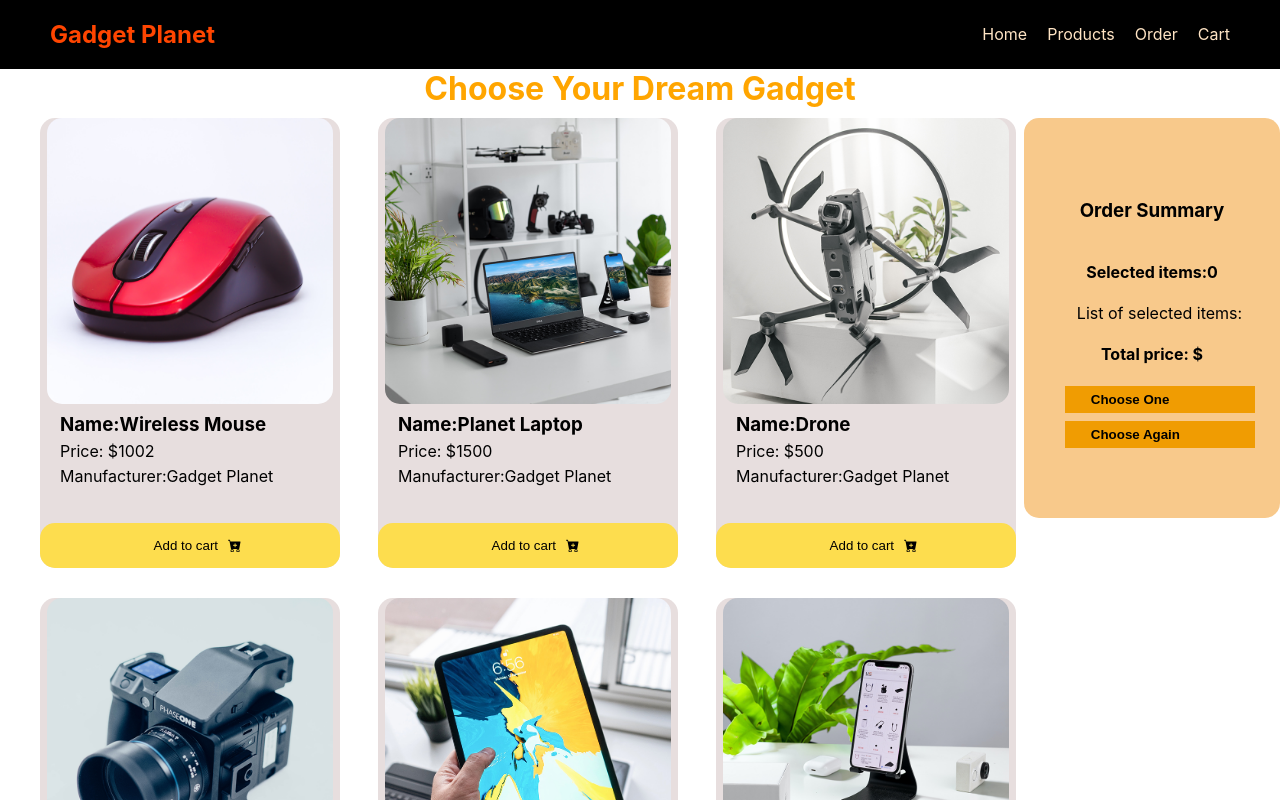
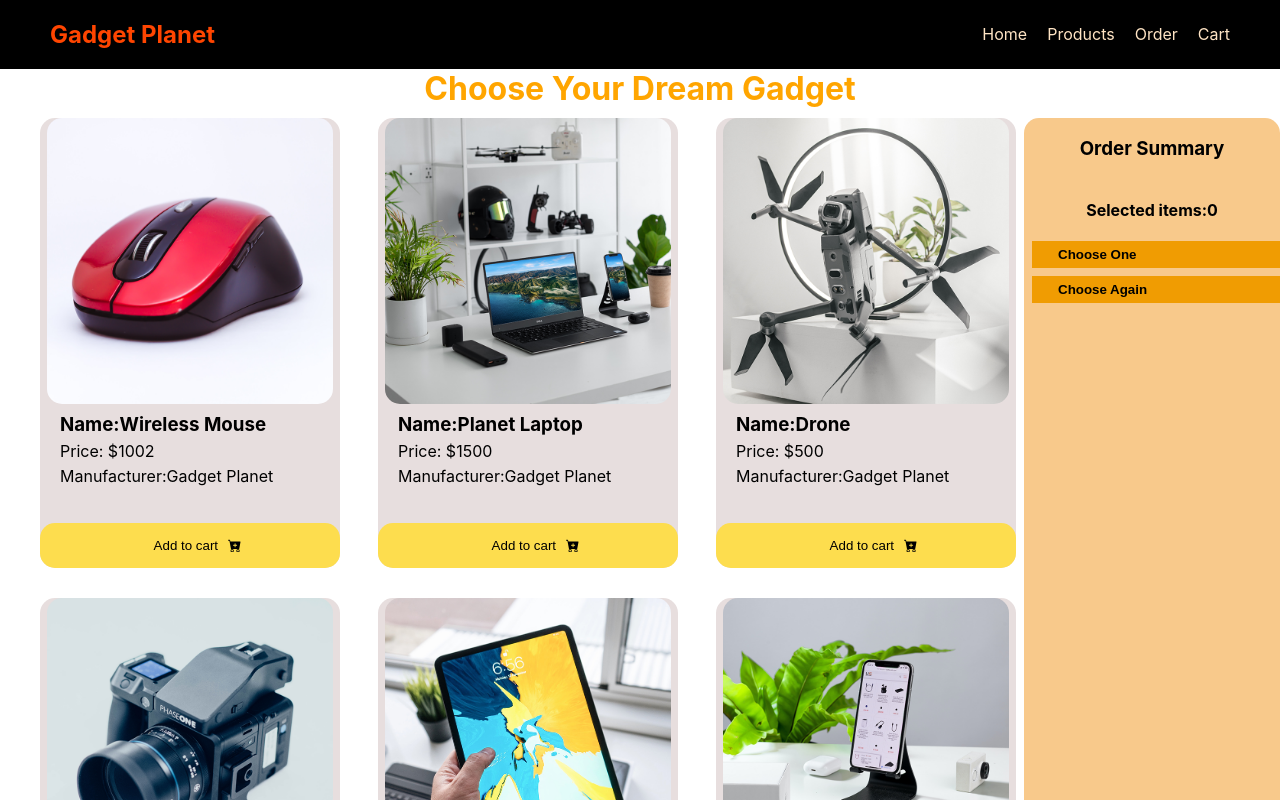
Before and after one commit to jannatnury/gadget-planet, a React (Create React App) app: page / in a window 1280 px wide. Shown: the top 800 px of the page. Built offline with nearby package versions, Linux system fonts and the light colour scheme.

Commit message:
order added

```diff
--- a/package.json
+++ b/package.json
@@ -3,6 +3,9 @@
   "version": "0.1.0",
   "private": true,
   "dependencies": {
+    "@fortawesome/fontawesome-svg-core": "^6.1.1",
+    "@fortawesome/free-solid-svg-icons": "^6.1.1",
+    "@fortawesome/react-fontawesome": "^0.1.18",
     "@testing-library/jest-dom": "^5.16.3",
     "@testing-library/react": "^12.1.4",
     "@testing-library/user-event": "^13.5.0",
--- /dev/null
+++ b/src/componants/CartItem/CartItem.css
@@ -0,0 +1,44 @@
+.cart-item {
+    width: 50%;
+    height: 30%;
+    display: flex;
+    justify-content: space-evenly;
+    align-items: center;
+    background-color: aliceblue;
+    padding: 5px;
+    margin-bottom: 5px;
+    border-radius: 8px;
+}
+
+.img-container img {
+    width: 30px !important;
+    border-radius: 50%;
+}
+
+.img-container, .item-btn-container {
+    width: 10%;
+}
+
+.name-container {
+    margin-top: 5px;
+    width: 60%;
+    color: #5E2E87;
+}
+
+.item-btn-container .delete-btn {
+    color: #FF3030;
+    border: 0;
+}
+
+button {
+    background-color: aliceblue;
+}
+
+@media screen and (max-width: 1024px) {
+    .img-container img {
+        width: 20px !important;
+    }
+    .name-container h6{
+        font-size: 12px;
+    }
+}
--- /dev/null
+++ b/src/componants/CartItem/CartItem.js
@@ -0,0 +1,25 @@
+import React from 'react';
+import './CartItem.css'
+import { FontAwesomeIcon } from '@fortawesome/react-fontawesome';
+import { faTrashCan } from '@fortawesome/free-solid-svg-icons';
+
+const CartItem = ({cartItem, cartItem: { img, name }, handleRemoveFromCart }) => {
+    return (
+        <div className='cart-item'>
+            <div className='img-container'>
+                <img src={img} alt="" />
+            </div>
+            <div className='name-container'>
+                <h6>{name.length <= 15 ? name : name.slice(0, 15) + '...'}</h6>
+            </div>
+            <div className='item-btn-container'>
+                <button
+                     className='delete-btn'>
+                    <FontAwesomeIcon className='icon' icon={faTrashCan} />
+                </button>
+            </div>
+        </div >
+    );
+};
+
+export default CartItem;
--- a/src/componants/Product/Product.js
+++ b/src/componants/Product/Product.js
@@ -1,7 +1,6 @@
 import React from 'react';
 import './Product.css'
-import { BsCartPlusFill } from "react-icons/bs";
-
+import { BsCartPlusFill } from "react-icons/bs"
 
 const Product = ({cartHandler,product}) => {
     // destrucring
--- a/src/componants/Shop/Shop.css
+++ b/src/componants/Shop/Shop.css
@@ -18,16 +18,17 @@ div h1{
 }
 /* Cart container styless */
 .cart-container{
-    height: 400px;
+    height: 100vh;
     width: 100%;
     background-color: rgb(248, 201, 139);
     border-radius: 15px;
     margin-top: 10px;
-    align-items: center;
     display: flex;
-    justify-content: center;
-    align-items: center;
+    /* justify-content: center;
+    align-items: center; */
     flex-direction: column;
+    position: sticky;
+    top: 0;
 }
 /* order container styles */
 .order-container button{
--- a/src/componants/Shop/Shop.js
+++ b/src/componants/Shop/Shop.js
@@ -1,10 +1,13 @@
 import React, { useEffect, useState } from 'react';
+import CartItem from '../CartItem/CartItem';
 import Product from '../Product/Product';
+import { handleRandomization } from '../Utility/Utility';
 import './Shop.css';
 
 const Shop = () => {
     const [products, setProducts] = useState([]);
     const [cart, setCart]=useState([]);
+    // event handler
     useEffect(() => {
         fetch('products.json')
             .then(res => res.json())
@@ -15,6 +18,10 @@ const Shop = () => {
         const newcart=[...cart,product];
         setCart(newcart);
     }
+    const handleClearCart = () => {
+        setCart([])
+    }
+
     return (
         <div>
             <h1>Choose Your Dream Gadget</h1>
@@ -28,12 +35,19 @@ const Shop = () => {
                     <h3>Order Summary</h3>
                     <div className="order-container">
                         <h4>Selected items:{cart.length}</h4>
-                        <p>List of selected items:</p>
-                        <h4>Total price: $</h4>
-                        <button>
+                        <div>
+                             {
+                    cart.map(cartItem =>
+                        <CartItem
+                            key={cartItem.id}
+                            cartItem={cartItem}
+                        />)
+                }
+                        </div>
+                        <button onClick={()=>handleRandomization(cart,setCart)}>
                             <p>Choose One</p>
                         </button>
-                        <button>
+                        <button onClick={handleClearCart}>
                             <p>Choose Again</p>
                         </button>
                     </div>
--- /dev/null
+++ b/src/componants/Utility/Utility.js
@@ -0,0 +1,22 @@
+//  Random number generator //
+const getRandomIndex = (cartLength) => {
+    const randomNumber = Math.floor(Math.random() * cartLength);
+    return randomNumber;
+}
+
+// Random number generator starter //
+const handleRandomization = (cart, setCart) => {
+    let newCart = [];
+    if (cart.length > 0) {
+        const index = getRandomIndex(cart.length);
+        if (index < cart.length) {
+            newCart.push(cart[index]);
+            setCart(newCart);
+        } else {
+            handleRandomization();
+        }
+    }
+}
+export {
+    handleRandomization,
+}
```
Also changed, not shown: 1 other file (tests, documents, lock files or other folders).
